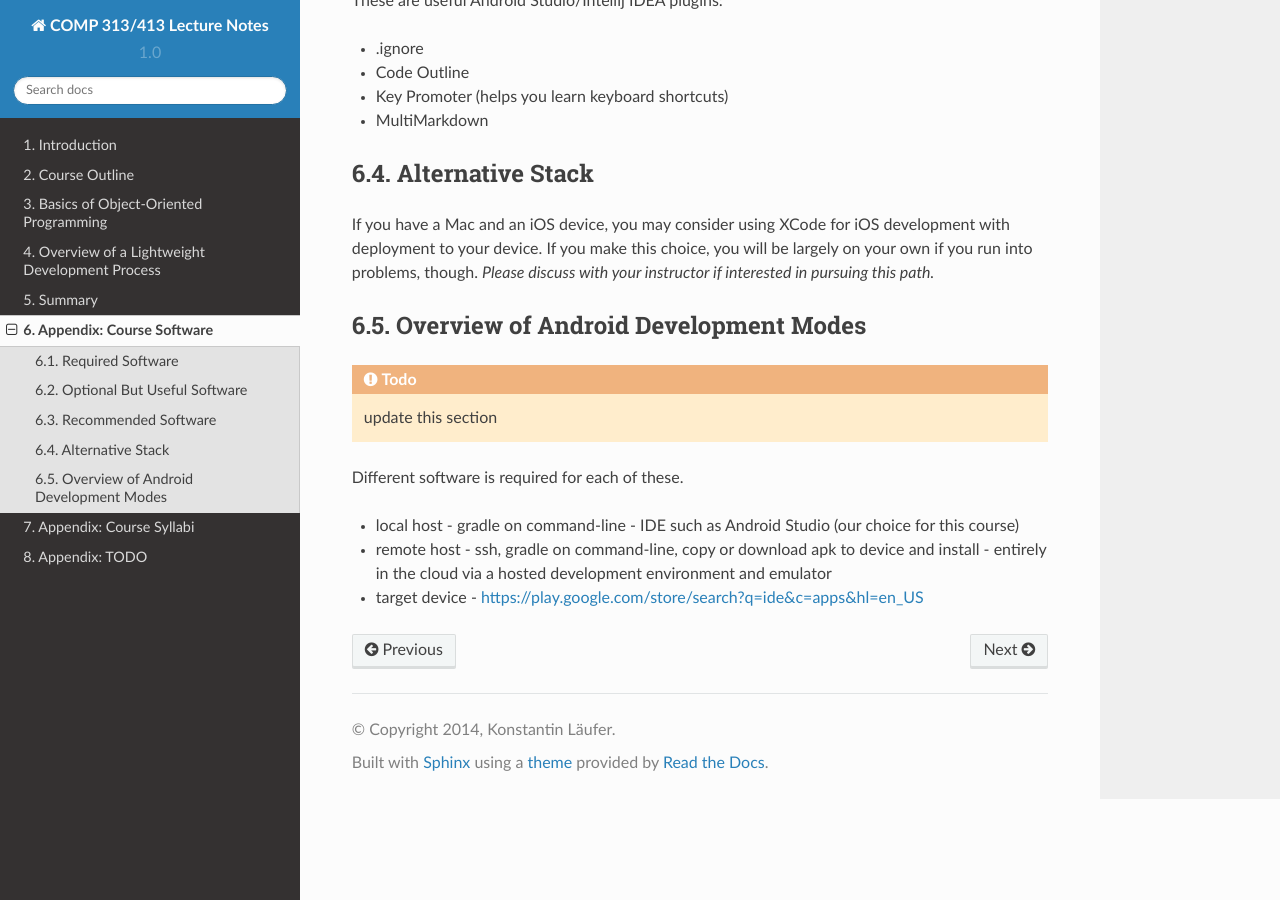
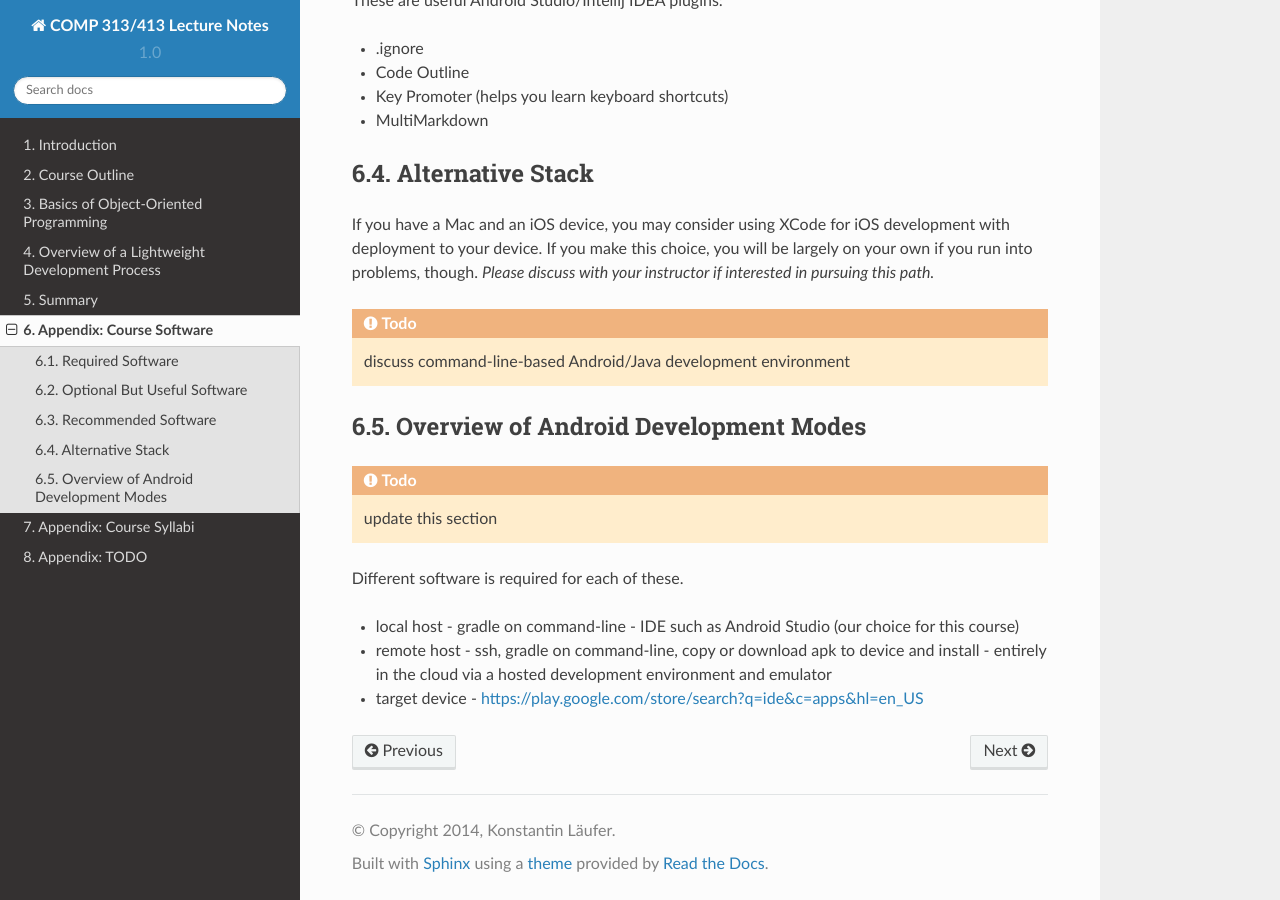
Before and after one commit to LoyolaChicagoBooks/lucoodevcourse, a Sphinx documentation site: the page built from source/software.rst, in a window 1280 px wide and 900 px high, scrolled down 1203 px. Built offline with Sphinx 7.4.7 and the Read the Docs theme 2.0.0, drawn with Linux system fonts in a browser that asks for light colours; pages that are not in the unit, such as notebooks, are missing from menus.

Commit message:
update course software info
Signed-off-by: Konstantin Läufer <klaeufer@gmail.com>

```diff
--- a/source/software.rst
+++ b/source/software.rst
@@ -56,6 +56,10 @@ If you make this choice, you will be largely on your own if you run into problem
 *Please discuss with your instructor if interested in pursuing this path.*
 
 
+.. todo:: discuss command-line-based Android/Java development environment
+
+
+
 Overview of Android Development Modes
 ~~~~~~~~~~~~~~~~~~~~~~~~~~~~~~~~~~~~~
 
```
